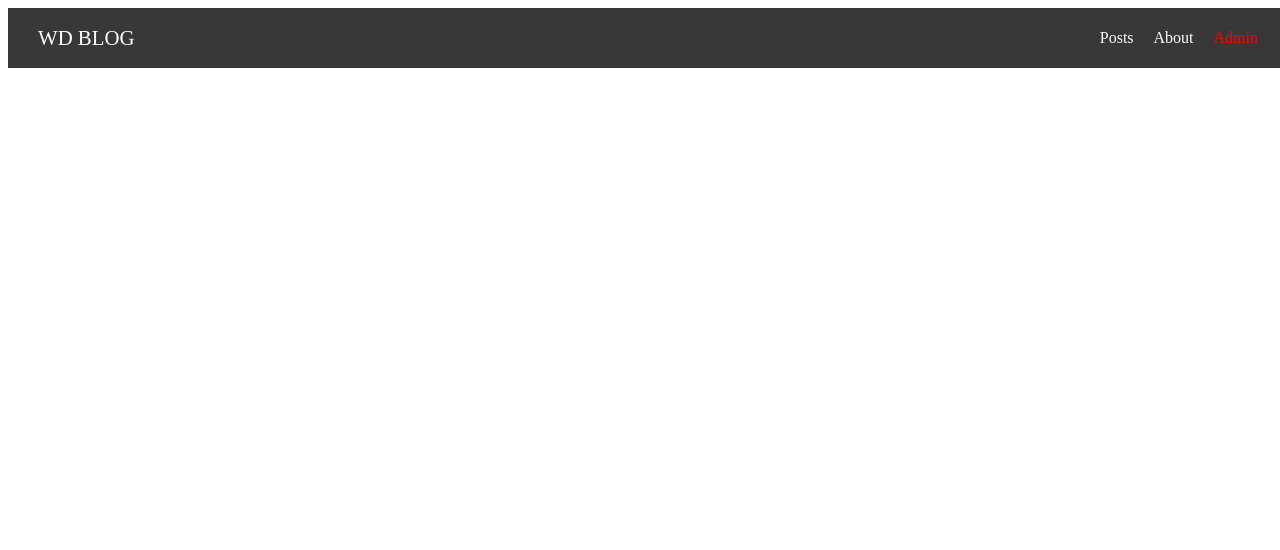
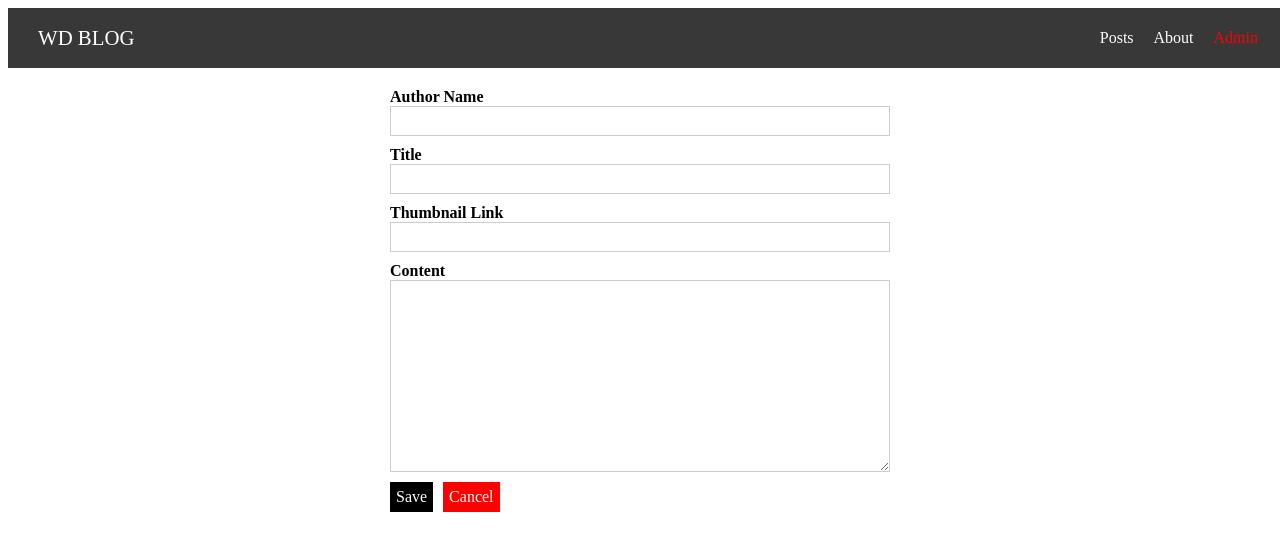
Before and after one commit to ahjam-taoufik/cv-nuxt-ex1, a Nuxt app: page /admin/new-post in a window 1280 px wide. Shown: the top 550 px of the page. Built offline with nearby package versions, Linux system fonts and the light colour scheme; a web font is replaced by a local one.

Commit message:
add form post

```diff
--- /dev/null
+++ b/components/Posts/PostList.vue
@@ -0,0 +1,81 @@
+<template>
+     <section class="posts-list">
+      <SinglePost
+        id="1"
+        title="title1"
+        previewText="previewText 1"
+        thumbnail="https://images.unsplash.com/photo-1488590528505-98d2b5aba04b?ixlib=rb-1.2.1&ixid=MnwxMjA3fDB8MHxwaG90by1wYWdlfHx8fGVufDB8fHx8&auto=format&fit=crop&w=870&q=80"
+      />
+      <SinglePost
+        id="2"
+        title="title2"
+        previewText="previewText 2"
+        thumbnail="https://images.unsplash.com/photo-1488590528505-98d2b5aba04b?ixlib=rb-1.2.1&ixid=MnwxMjA3fDB8MHxwaG90by1wYWdlfHx8fGVufDB8fHx8&auto=format&fit=crop&w=870&q=80"
+      />
+      <SinglePost
+        id="2"
+        title="title2"
+        previewText="previewText 2"
+        thumbnail="https://images.unsplash.com/photo-1488590528505-98d2b5aba04b?ixlib=rb-1.2.1&ixid=MnwxMjA3fDB8MHxwaG90by1wYWdlfHx8fGVufDB8fHx8&auto=format&fit=crop&w=870&q=80"
+      />
+    </section>
+</template>
+
+<script>
+import SinglePost from "@/components/Posts/SinglePost";
+    export default {
+         name: "PostList",
+         components: {
+    SinglePost,
+  },
+
+    }
+</script>
+
+<style scoped>
+.posts-list {
+  display: flex;
+  padding: 20px;
+  /* box-sizing: border-box; */
+  flex-wrap: wrap;
+  /* align-items: center; */
+  /* justify-content: center; */
+}
+
+.post-preview {
+  border: 1px solid #ccc;
+  box-shadow: 0 2px 2px #ccc;
+  background-color: white;
+  width: 90%;
+}
+
+a {
+  text-decoration: none;
+  color: black;
+}
+
+@media (min-width: 850px) {
+  .post-preview {
+    width: 300px;
+    margin: 10px;
+  }
+}
+
+.post-thumbnail {
+  width: 100%;
+  height: 200px;
+  /* background-position: center; */
+  background-size: cover;
+}
+
+.post-content {
+  padding: 10px;
+  text-align: center;
+}
+
+a:hover .post-content
+/* ,
+/* a:active .post-content  */ {
+  background-color: #ccc;
+}
+</style>
--- /dev/null
+++ b/components/UI/AppButton.vue
@@ -0,0 +1,63 @@
+<template>
+  <button
+    class="button"
+    :class="btnStyle"
+    v-bind="$attrs"
+    v-on="$listeners"><slot /></button>
+</template>
+
+<script>
+export default {
+  name: 'AppButton',
+  props: {
+    btnStyle: {
+      type: String,
+      default: ''
+    }
+  }
+}
+</script>
+
+
+<style scoped>
+.button {
+  font: inherit;
+  background-color: black;
+  color: white;
+  padding: 5px;
+  cursor: pointer;
+  border: 1px solid black;
+}
+
+.button:hover,
+.button:active {
+  background-color: rgb(51, 51, 51);
+  border: 1px solid black;
+}
+
+.inverted {
+  background-color: white;
+  color: black;
+  border: 1px solid transparent;
+}
+
+.inverted:hover,
+.inverted:active {
+  color: #ccc;
+  background-color: white;
+  border: 1px solid transparent;
+}
+
+.cancel {
+  background-color: red;
+  color: white;
+  border: 1px solid transparent;
+}
+
+.cancel:hover,
+.cancel:active {
+  background-color: salmon;
+  border: 1px solid transparent;
+  color: white;
+}
+</style>
--- /dev/null
+++ b/components/UI/AppControlInput.vue
@@ -0,0 +1,58 @@
+<template>
+  <div class="input-control">
+    <label><slot /></label>
+    <input
+      v-if="controlType === 'input'"
+      v-bind="$attrs"
+      :value="value"
+      @input="$emit('input', $event.target.value)">
+    <textarea
+      v-if="controlType === 'textarea'"
+      rows="10"
+      :value="value"
+      @input="$emit('input', $event.target.value)"></textarea>
+  </div>
+</template>
+
+<script>
+export default {
+  name: 'AppInputControl',
+  props: {
+    controlType: {
+      type: String,
+      default: 'input'
+    },
+    value: {
+      type: String,
+      default: ''
+    }
+  }
+}
+</script>
+
+<style scoped>
+.input-control {
+  margin: 10px 0;
+}
+
+.input-control label {
+  display: block;
+  font-weight: bold;
+}
+
+.input-control input,
+.input-control textarea {
+  display: block;
+  width: 100%;
+  box-sizing: border-box;
+  font: inherit;
+  border: 1px solid #ccc;
+  padding: 5px;
+}
+
+.input-control input:focus,
+.input-control textarea:focus {
+  background-color: #eee;
+  outline: none;
+}
+</style>
--- a/pages/admin/index.vue
+++ b/pages/admin/index.vue
@@ -1,15 +1,39 @@
 <template>
-    <div>
-         <h1>Admin indx Page</h1>
+    <div class="admin-page">
+        <section class="new-post">
+            <button @click="$router.push('/admin/new-post')">Create Post</button>
+        </section>
+        <section class="existing-post">
+            <h1>Existing Post</h1>
+               <PostList/>
+
+        </section>
+
     </div>
 </template>
 
 <script>
+   import PostList from "@/components/Posts/PostList";
     export default {
-
+        components:{
+            PostList
+        }
     }
 </script>
 
-<style lang="scss" scoped>
+<style scoped>
+.admin-page {
+  padding: 20px;
+}
+
+.new-post {
+  text-align: center;
+  border-bottom: 2px solid #ccc;
+  padding-bottom: 10px;
+}
+
+.existing-posts h1 {
+  text-align: center;
+}
 
 </style>
--- /dev/null
+++ b/pages/admin/new-post/index.vue
@@ -0,0 +1,63 @@
+<template>
+  <div class="admin-new-post-page">
+    <section class="new-post-form">
+      <form @submit.prevent="HandleSubmit">
+        <AppControlInput v-model="editedPost.author">Author Name</AppControlInput>
+        <AppControlInput v-model="editedPost.title">Title</AppControlInput>
+        <AppControlInput v-model="editedPost.thumbnailLink">Thumbnail Link</AppControlInput>
+        <AppControlInput control-type="textarea" v-model="editedPost.content">Content</AppControlInput>
+        <AppButton type="submit">Save</AppButton>
+                <AppButton
+                type="button"
+                style="margin-left: 10px"
+                btn-style="cancel"
+                @click="onCancel"
+                >Cancel</AppButton>
+      </form>
+    </section>
+  </div>
+</template>
+<script>
+  import AppControlInput from "@/components/UI/AppControlInput"
+  import AppButton from "@/components/UI/AppButton"
+export default {
+    components: {
+        AppControlInput,
+        AppButton
+    },
+    data(){
+        return{
+            editedPost:{
+                author:'',
+                title:'',
+                thumbnailLink:'',
+                content:'',
+            }
+        }
+    },
+    methods:{
+        HandleSubmit:function(){
+            console.log(this.editedPost);
+        },
+        onCancel:function(){
+            this.$router.push('/admin')
+        },
+
+
+    }
+};
+</script>
+
+<style  scoped>
+.new-post-form {
+  width: 90%;
+  margin: 20px auto;
+}
+
+@media (min-width: 768px) {
+  .new-post-form {
+    width: 500px;
+  }
+}
+
+</style>
--- a/pages/index.vue
+++ b/pages/index.vue
@@ -3,30 +3,17 @@
     <section class="intro">
       <h1>tech News</h1>
     </section>
+     <PostList />
 
-    <section class="featured-posts">
-      <SinglePost
-        id="1"
-        title="title1"
-        previewText="previewText 1"
-        thumbnail="https://images.unsplash.com/photo-1488590528505-98d2b5aba04b?ixlib=rb-1.2.1&ixid=MnwxMjA3fDB8MHxwaG90by1wYWdlfHx8fGVufDB8fHx8&auto=format&fit=crop&w=870&q=80"
-      />
-      <SinglePost
-        id="2"
-        title="title2"
-        previewText="previewText 2"
-        thumbnail="https://images.unsplash.com/photo-1488590528505-98d2b5aba04b?ixlib=rb-1.2.1&ixid=MnwxMjA3fDB8MHxwaG90by1wYWdlfHx8fGVufDB8fHx8&auto=format&fit=crop&w=870&q=80"
-      />
-    </section>
   </div>
 </template>
 
 <script>
-import SinglePost from "@/components/Posts/SinglePost";
+import PostList from "@/components/Posts/PostList";
 export default {
   name: "IndexPage",
   components: {
-    SinglePost,
+    PostList,
   },
 };
 </script>
@@ -63,7 +50,7 @@ export default {
   }
 }
 
-.featured-posts {
+.posts-list {
   display: flex;
   padding: 20px;
   /* box-sizing: border-box; */
--- a/pages/posts/index.vue
+++ b/pages/posts/index.vue
@@ -1,11 +1,16 @@
 <template>
     <div class="posts-page">
-        <h1>All post</h1>
+
+          <PostList />
     </div>
 </template>
 
 <script>
+   import PostList from "@/components/Posts/PostList";
     export default {
+         components: {
+    PostList,
+  },
 
     }
 </script>
```
